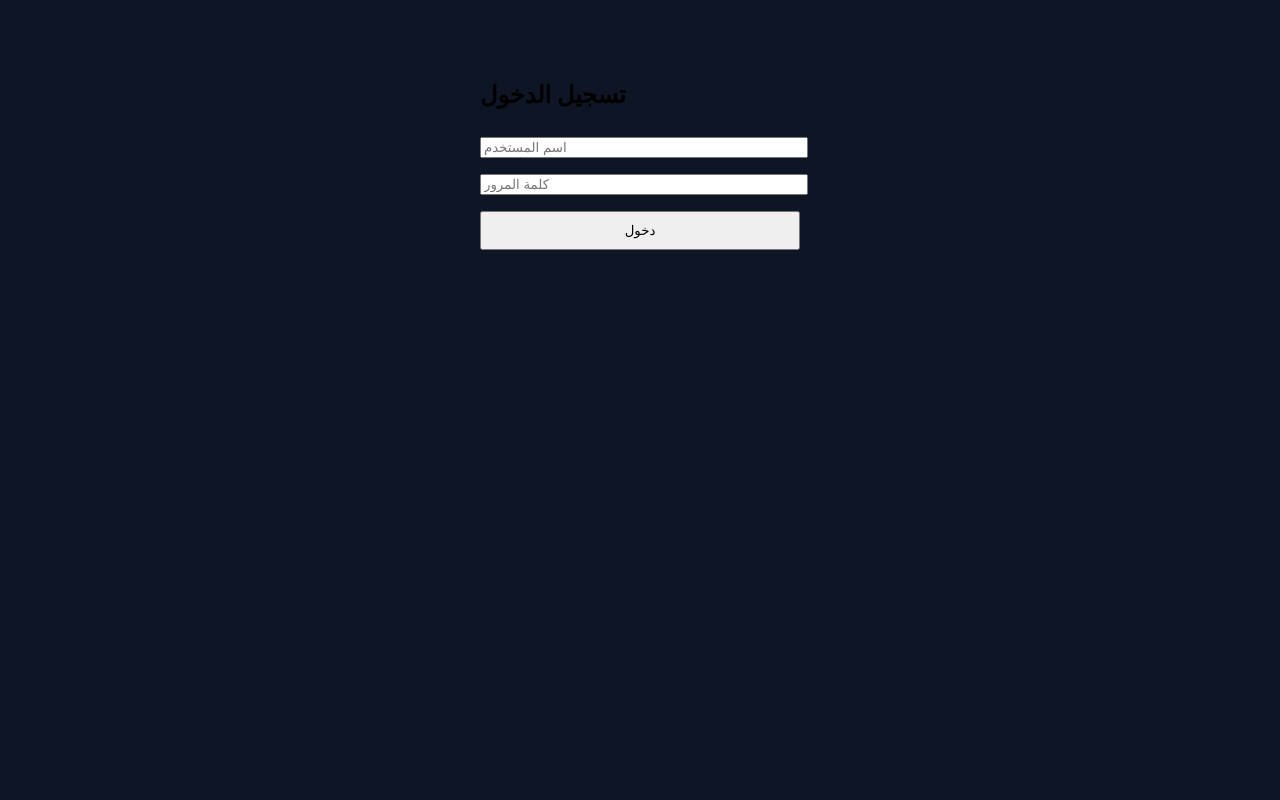
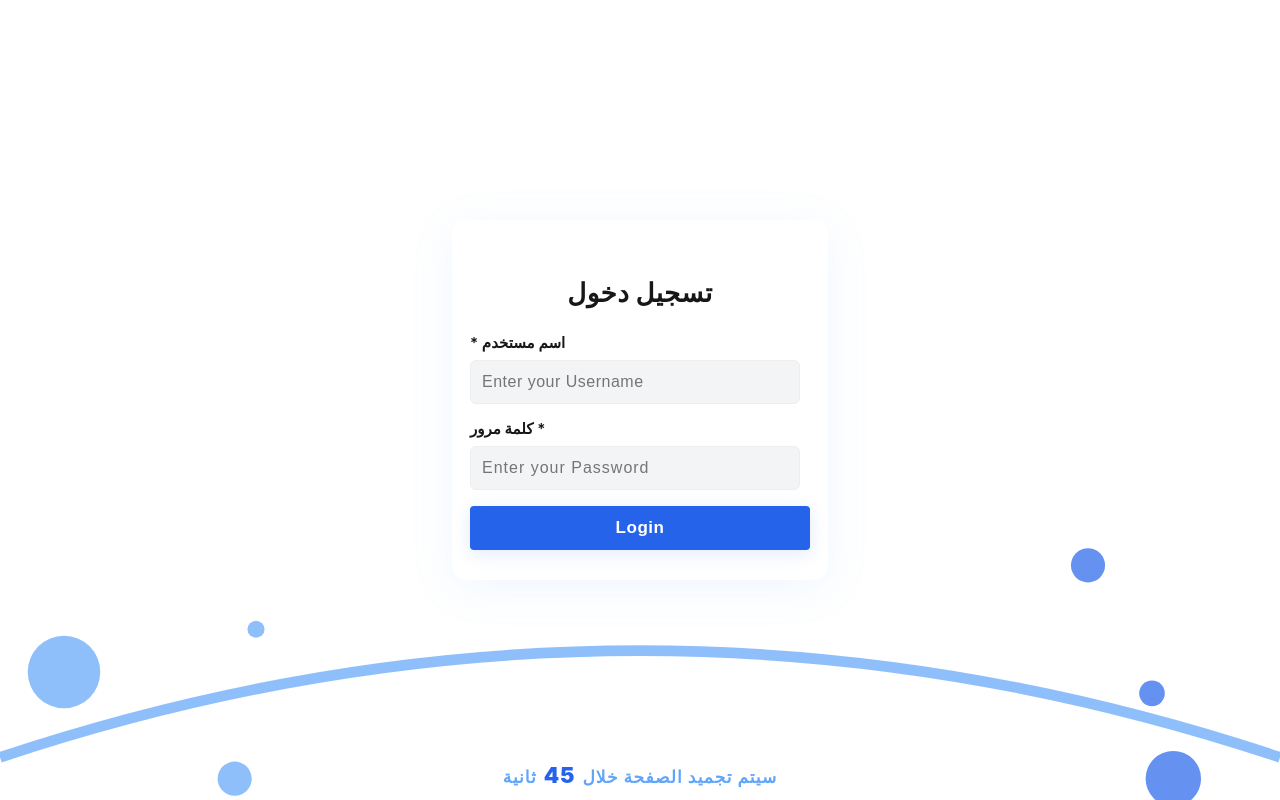
Before and after one commit to medrarsa/abaya-workshop, a React (Create React App) app: page / in a window 1280 px wide. Built offline with nearby package versions, Linux system fonts and the light colour scheme.

Commit message:
تعديل أو تحديث جديد

```diff
--- a/package.json
+++ b/package.json
@@ -16,6 +16,7 @@
     "react-qr-code": "^2.0.18",
     "react-router-dom": "^7.7.0",
     "react-scripts": "5.0.1",
+    "react-toastify": "^11.0.5",
     "recharts": "^3.1.0",
     "web-vitals": "^2.1.4",
     "xlsx": "^0.18.5"
--- a/src/pages/LoginPage.jsx
+++ b/src/pages/LoginPage.jsx
@@ -1,66 +1,321 @@
-import React, { useState } from "react";
+import React, { useState, useEffect, useRef } from "react";
 import { useNavigate } from "react-router-dom";
+import { ToastContainer, toast } from "react-toastify";
+import "react-toastify/dist/ReactToastify.css";
 const BASE_URL = process.env.REACT_APP_API_URL;
+
 export default function LoginPage() {
   const [username, setUsername] = useState("");
   const [password, setPassword] = useState("");
   const [err, setErr] = useState("");
+  const [lock, setLock] = useState(false);
+  const [count, setCount] = useState(50);
+  const [loading, setLoading] = useState(false);
+  const timer = useRef();
   const navigate = useNavigate();
+
+  // عداد الحماية
+  useEffect(() => {
+    if (lock) return;
+    timer.current = setInterval(() => {
+      setCount((c) => {
+        if (c === 1) {
+          setLock(true);
+          clearInterval(timer.current);
+          return 0;
+        }
+        return c - 1;
+      });
+    }, 1000);
+    return () => clearInterval(timer.current);
+  }, [lock]);
+
+  // بوب اب الخطأ
+  useEffect(() => {
+    if (err) {
+      toast.error(err, {
+        position: "top-center",
+        autoClose: 5000,
+        style: {
+          fontWeight: 900,
+          fontSize: 17,
+          color: "#fff",
+          background: "#eb252fff", // أزرق ملكي
+          boxShadow: "0 6px 44px #2563eb44"
+        }
+      });
+    }
+  }, [err]);
 
   const handleLogin = async (e) => {
     e.preventDefault();
     setErr("");
+    setLoading(true);
+    try {
       const res = await fetch(`${BASE_URL}/api/employees/login`, {
         method: "POST",
         headers: { "Content-Type": "application/json" },
         body: JSON.stringify({ username, password }),
       });
       const data = await res.json();
-    if (data.error) return setErr(data.error);
-
-    // هذا أهم شيء: خزن بيانات المستخدم بشكل واضح وموحد
+      if (data.error) {
+        setErr(data.error);
+        setLoading(false);
+        return;
+      }
       localStorage.setItem(
         "user",
         JSON.stringify({
           _id: data.id || data._id,
           username: data.username,
           name: data.name,
-        role: data.jobType, // مدير/قصاص/خياط/...
-        jobType: data.jobType, // مدير/قصاص/خياط/...
-            status: data.status
-
+          role: data.jobType,
+          jobType: data.jobType,
+          status: data.status,
         })
       );
-    localStorage.setItem("token", data.token || "true"); // لو عندك توكن حقيقي من الـ API خزنه، لو ما عندك يكفي string "true"
-
-    // التوجيه حسب الدور
+      localStorage.setItem("token", data.token || "true");
       if (["admin", "مدير"].includes(data.role || data.jobType)) {
         navigate("/admin");
       } else {
         navigate("/staff");
       }
+    } catch (e) {
+      setErr("خطأ في الاتصال بالسيرفر!");
+      setLoading(false);
+    }
   };
 
+  // لو الصفحة مجمدة
+  if (lock) {
     return (
-    <form onSubmit={handleLogin} style={{ width: 320, margin: "80px auto" }}>
-      <h2>تسجيل الدخول</h2>
+      <div
+        style={{
+          minHeight: "100vh",
+          background: "#fff",
+          display: "flex",
+          alignItems: "center",
+          justifyContent: "center",
+          flexDirection: "column",
+        }}
+      >
+        <div style={{
+          fontWeight: 900,
+          fontSize: 32,
+          color: "#2563eb",
+          marginBottom: 20,
+          letterSpacing: 2
+        }}>
+          🔒 حماية النظام
+        </div>
+        <div style={{
+          color: "#1e1e1e",
+          fontSize: 21,
+          fontWeight: 600,
+          marginBottom: 20,
+        }}>
+          تم تجميد الصفحة بسبب عدم وجود أي تفاعل<br />
+          جرب إعادة تحميل الصفحة لتسجيل الدخول من جديد.
+        </div>
+        <div style={{
+          color: "#2563eb",
+          fontSize: 20,
+          fontWeight: 700,
+          background: "#f3f3f3",
+          padding: "10px 34px",
+          borderRadius: 11,
+          boxShadow: "0 2px 16px #2563eb11"
+        }}>
+          يمكنك المحاولة بعد: <span style={{ color: "#60a5fa", fontSize: 24 }}>{count}</span> ثانية
+        </div>
+      </div>
+    );
+  }
+
+  return (
+    <div
+      style={{
+        minHeight: "100vh",
+        background: "#fff",
+        display: "flex",
+        alignItems: "center",
+        justifyContent: "center",
+        flexDirection: "column",
+        position: "relative",
+        overflow: "hidden",
+      }}
+    >
+      {/* خطوط ودائرة كديكور */}
+      <svg
+        viewBox="0 0 600 120"
+        width="100%"
+        style={{
+          position: "absolute",
+          bottom: 0,
+          left: 0,
+          zIndex: 0,
+          opacity: 0.7,
+        }}
+      >
+        <circle cx="30" cy="60" r="17" fill="#60a5fa" />
+        <circle cx="550" cy="110" r="13" fill="#2563eb" />
+        <circle cx="110" cy="110" r="8" fill="#60a5fa" />
+        <circle cx="540" cy="70" r="6" fill="#2563eb" />
+        <circle cx="120" cy="40" r="4" fill="#60a5fa" />
+        <circle cx="510" cy="10" r="8" fill="#2563eb" />
+        <path
+          d="M 0 100 Q 300 0 600 100"
+          stroke="#60a5fa"
+          strokeWidth="5"
+          fill="none"
+        />
+      </svg>
+
+      <form
+        onSubmit={handleLogin}
+        style={{
+          width: "100%",
+          maxWidth: 340,
+          background: "#fff",
+          borderRadius: 14,
+          boxShadow: "0 8px 44px 0 #60a5fa1a",
+          padding: "36px 18px 20px 18px",
+          margin: "32px auto",
+          zIndex: 2,
+          position: "relative"
+        }}
+      >
+        <h2
+          style={{
+            textAlign: "center",
+            marginBottom: 24,
+            color: "#171717",
+            fontWeight: 800,
+            fontSize: 26,
+            letterSpacing: 0.5,
+          }}
+        >
+          تسجيل دخول
+        </h2>
+        <label style={{ color: "#171717", fontWeight: 600, fontSize: 15 }}>
+          اسم مستخدم *
+        </label>
         <input
-        placeholder="اسم المستخدم"
+          placeholder="Enter your Username"
           value={username}
           onChange={e => setUsername(e.target.value)}
-        required style={{ width: "100%", margin: "8px 0" }}
+          required
+          disabled={lock || loading}
+          style={{
+            width: "90%",
+            margin: "8px 0 14px 0",
+            padding: "12px 11px",
+            border: "1.3px solid #eee",
+            borderRadius: 6,
+            fontSize: 16,
+            background: "#f3f4f6",
+            color: "#1e1e1e",
+            fontWeight: 500,
+            letterSpacing: 0.5,
+            outline: "none",
+          }}
         />
+        <label style={{ color: "#171717", fontWeight: 600, fontSize: 15 }}>
+          كلمة مرور *
+        </label>
         <input
           type="password"
-        placeholder="كلمة المرور"
+          placeholder="Enter your Password"
           value={password}
           onChange={e => setPassword(e.target.value)}
-        required style={{ width: "100%", margin: "8px 0" }}
+          required
+          disabled={lock || loading}
+          style={{
+            width: "90%",
+            margin: "8px 0 8px 0",
+            padding: "12px 11px",
+            border: "1.3px solid #eee",
+            borderRadius: 6,
+            fontSize: 16,
+            background: "#f3f4f6",
+            color: "#1e1e1e",
+            fontWeight: 500,
+            letterSpacing: 1,
+            outline: "none",
+          }}
         />
-      <button style={{ width: "100%", padding: 10, margin: "8px 0" }}>
-        دخول
+        <button
+          style={{
+            width: "100%",
+            padding: "12px",
+            background: "#2563eb",
+            color: "#fff",
+            fontWeight: 900,
+            border: "none",
+            borderRadius: 4,
+            fontSize: 17,
+            letterSpacing: 0.5,
+            marginBottom: 10,
+            marginTop: 8,
+            boxShadow: "0 4px 18px #2563eb22",
+            cursor: lock || loading ? "not-allowed" : "pointer",
+            opacity: lock || loading ? 0.7 : 1,
+            transition: "background 0.15s"
+          }}
+          disabled={lock || loading}
+        >
+          {loading ? (
+            <span style={{ display: "inline-flex", alignItems: "center" }}>
+              <span
+                className="loader"
+                style={{
+                  width: 18,
+                  height: 18,
+                  border: "3px solid #fff",
+                  borderTop: "3px solid #60a5fa",
+                  borderRadius: "50%",
+                  display: "inline-block",
+                  marginRight: 10,
+                  animation: "spin 0.9s linear infinite"
+                }}
+              ></span>
+              جاري التحقق...
+            </span>
+          ) : (
+            "Login"
+          )}
         </button>
-      {err && <div style={{ color: "red" }}>{err}</div>}
+        <ToastContainer />
       </form>
+      {/* عداد الحماية السفلي */}
+      <div style={{
+        position: "fixed",
+        bottom: 12,
+        left: 0,
+        width: "100vw",
+        textAlign: "center",
+        fontWeight: 700,
+        fontSize: 17,
+        color: "#60a5fa",
+        zIndex: 5,
+        letterSpacing: 1,
+        userSelect: "none"
+      }}>
+        {count > 0 &&
+          <span>سيتم تجميد الصفحة خلال <span style={{
+            color: "#2563eb",
+            fontSize: 22,
+            margin: "0 2px",
+            fontWeight: 900
+          }}>{count}</span> ثانية</span>
+        }
+      </div>
+      <style>{`
+        @keyframes spin {
+          0% { transform: rotate(0deg);}
+          100% { transform: rotate(360deg);}
+        }
+      `}</style>
+    </div>
   );
 }
```
Also changed, not shown: 1 other file (tests, documents, lock files or other folders). Lines whose indentation alone changed are shown as unchanged.
